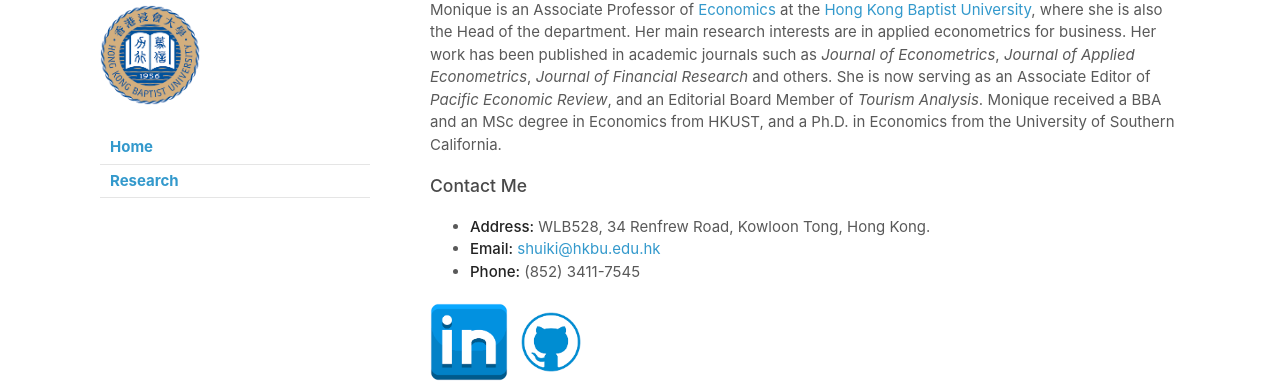
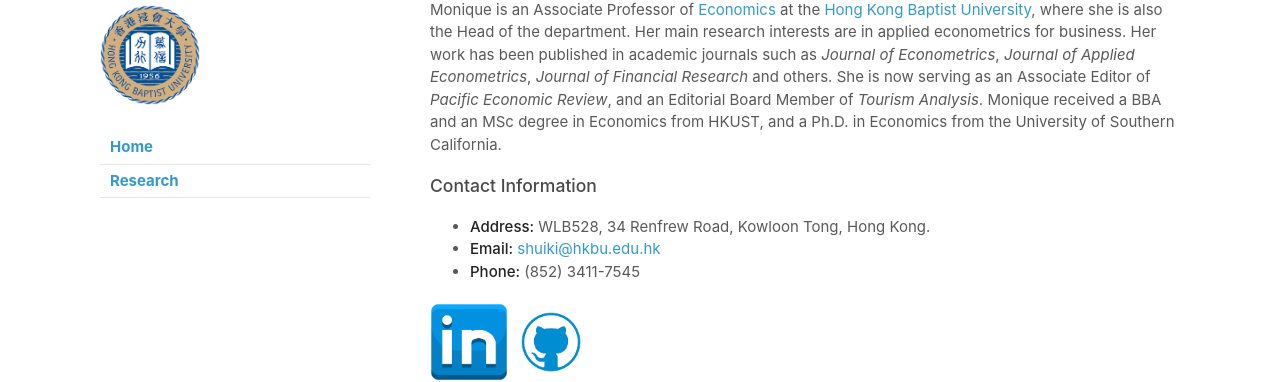
Before and after one commit to Monique-Wan/home, a Jekyll site: the page built from index.md, in a window 1280 px wide. Shown: the part 104-486 px from the top of the page. Built offline with Jekyll 4.4.1, drawn with Linux system fonts in a browser that asks for light colours; our own code applies the rules of GitHub Pages for plain Markdown files.

Commit message:
Update index.md

```diff
--- a/index.md
+++ b/index.md
@@ -4,7 +4,7 @@ Monique is an Associate Professor of [Economics](https://econ.hkbu.edu.hk/eng/ma
 
 
 
-### Contact Me
+### Contact Information
 * **Address:** WLB528, 34 Renfrew Road, Kowloon Tong, Hong Kong.
 * **Email:** <shuiki@hkbu.edu.hk>
 * **Phone:** (852) 3411-7545
```
